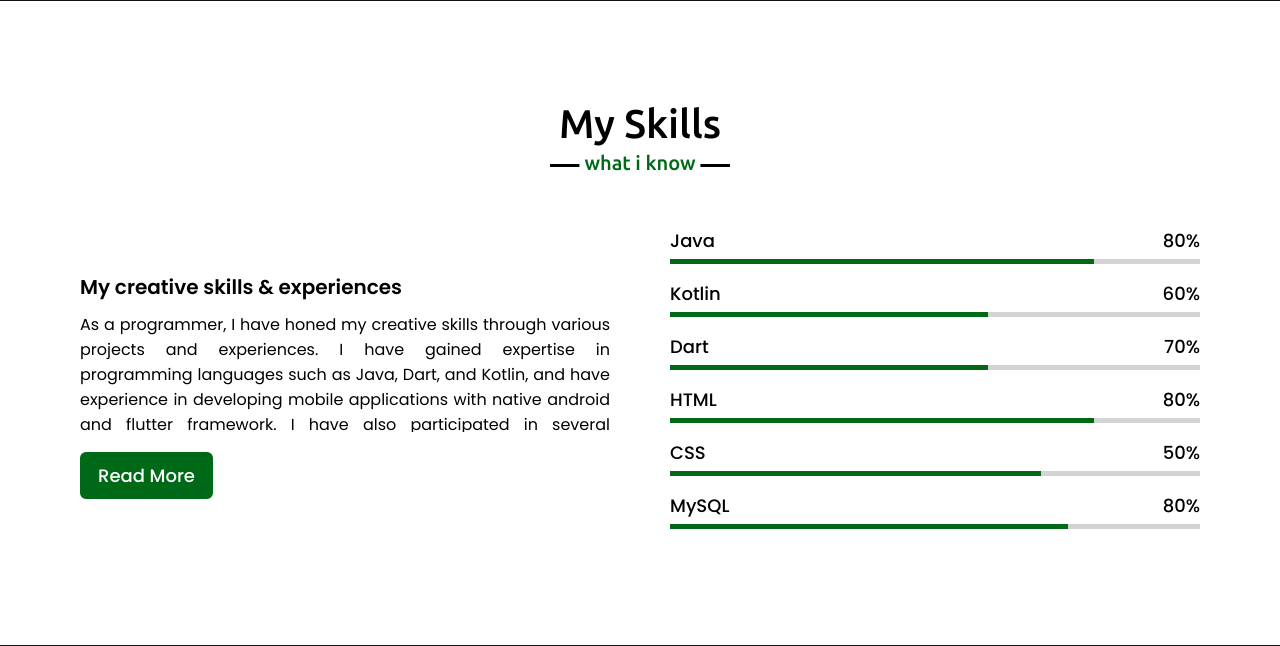
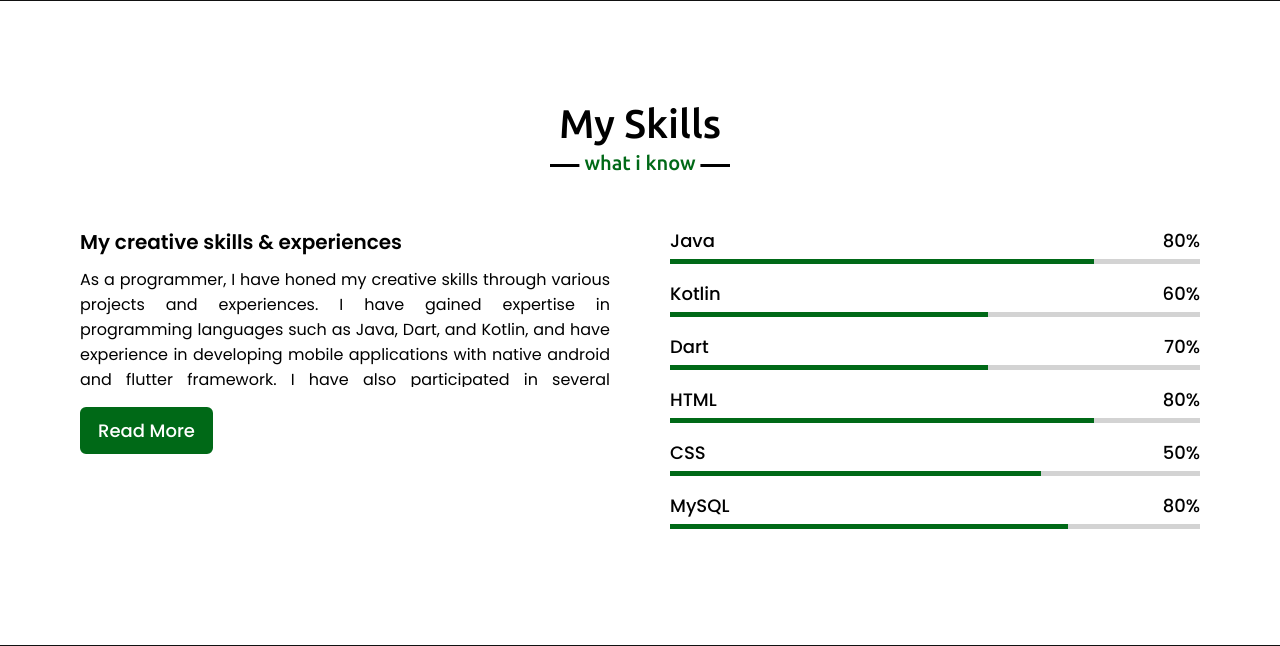
Before and after one commit to SamratAlShahriar/samratalshahriar.github.io, a PHP site: page / in a window 1280 px wide. Shown: the part 2234-2880 px from the top of the page. Run offline with PHP 8.4, Linux system fonts and the light colour scheme; some libraries are stand-ins or nearby versions.

Commit message:
update my skill left content

```diff
--- a/style.css
+++ b/style.css
@@ -377,7 +377,10 @@ footer {
     flex-wrap: wrap;
     align-items: center;
     justify-content: space-between;
+}
 
+.skills .skill-content{
+    align-items: start;
 }
 
 /* about section styling */
```
